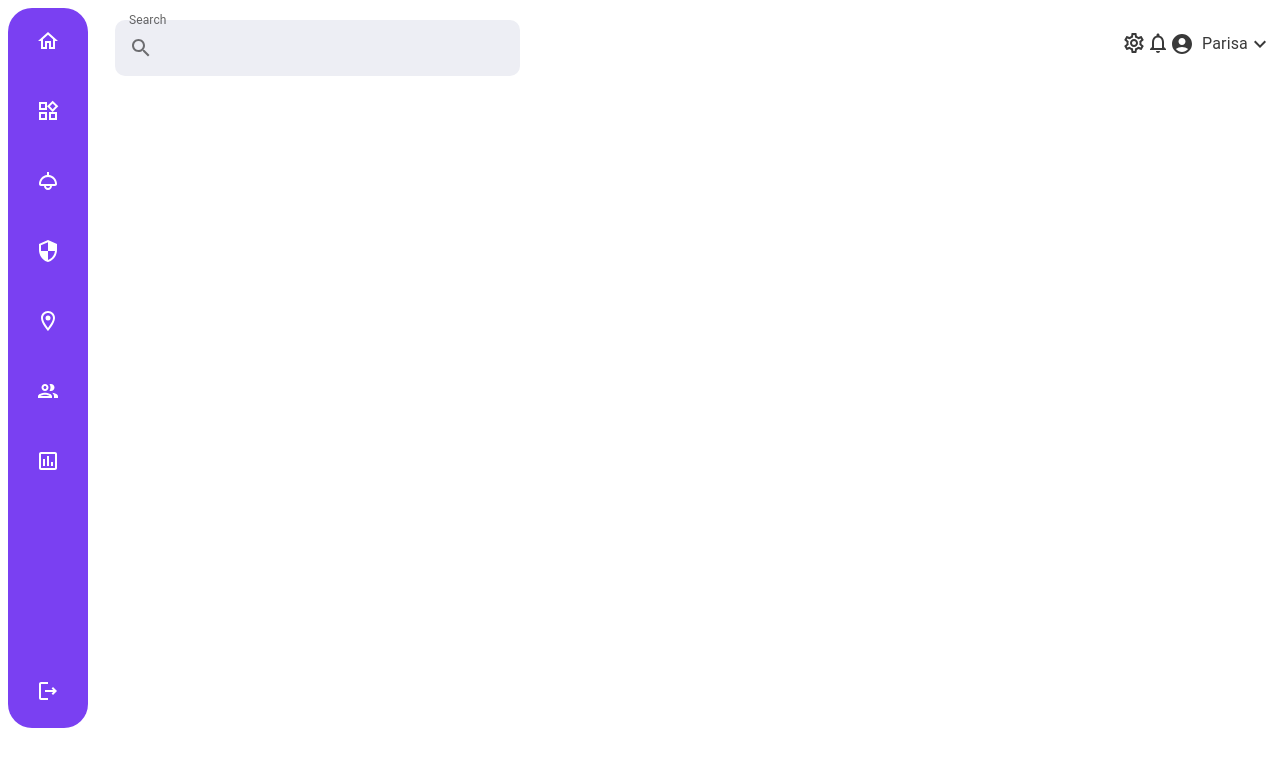
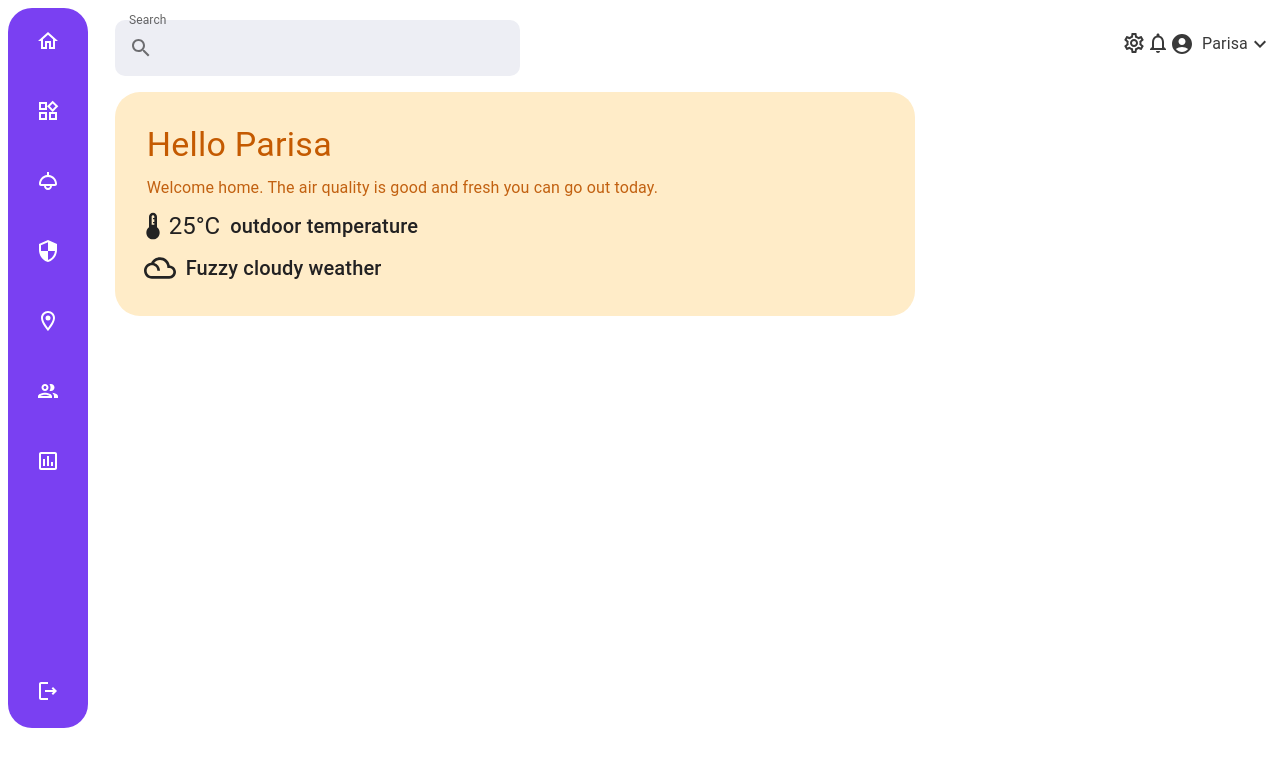
Before and after one commit to parisa-naeim/smart-home-ui, a Next.js app: page / in a window 1280 px wide. Shown: the top 766 px of the page. Built offline with nearby package versions, Linux system fonts and the light colour scheme.

Commit message:
add summary page

```diff
--- a/src/app/page.tsx
+++ b/src/app/page.tsx
@@ -1,5 +1,11 @@
+import Summary from "@/components/summary/Summary";
+
 function Home() {
-  return <></>;
+  return (
+    <>
+      <Summary />
+    </>
+  );
 }
 
 export default Home;
--- /dev/null
+++ b/src/components/summary/Summary.tsx
@@ -0,0 +1,35 @@
+import { Box, Typography } from "@mui/material";
+import styles from "./summary.module.css";
+import ThermostatIcon from "@mui/icons-material/Thermostat";
+import FilterDramaIcon from "@mui/icons-material/FilterDrama";
+
+const Summary = () => {
+  return (
+    <Box className={styles.container}>
+      <Typography variant="h4">Hello Parisa</Typography>
+      <Typography variant="body1">
+        Welcome home. The air quality is good and fresh you can go out today.
+      </Typography>
+      <Box sx={{ display: "flex", marginBottom: "10px" }}>
+        <ThermostatIcon
+          sx={{ fontSize: "2em", color: "#232323", marginLeft: "-10px" }}
+        />
+        <Typography variant="h5">25°C</Typography>
+        <Typography variant="h6" sx={{ marginLeft: "10px" }}>
+          outdoor temperature
+        </Typography>
+      </Box>
+      <Box sx={{ display: "flex" }}>
+        <FilterDramaIcon
+          sx={{ fontSize: "2em", color: "#232323", marginLeft: "-3px" }}
+        />
+        {/* <Typography variant="h5">25°C</Typography> */}
+        <Typography variant="h6" sx={{ marginLeft: "10px" }}>
+          Fuzzy cloudy weather
+        </Typography>
+      </Box>
+    </Box>
+  );
+};
+
+export default Summary;
--- /dev/null
+++ b/src/components/summary/summary.module.css
@@ -0,0 +1,18 @@
+.container {
+  background-color: #ffecc8;
+  max-width: 50em;
+  margin-top: 1em;
+  border-radius: 25px;
+  padding: 2em;
+  color: #222122;
+}
+
+.container h4 {
+  color: #c45a01;
+  margin-bottom: 10px;
+}
+
+.container p {
+  color: #c26111;
+  margin-bottom: 10px;
+}
```
